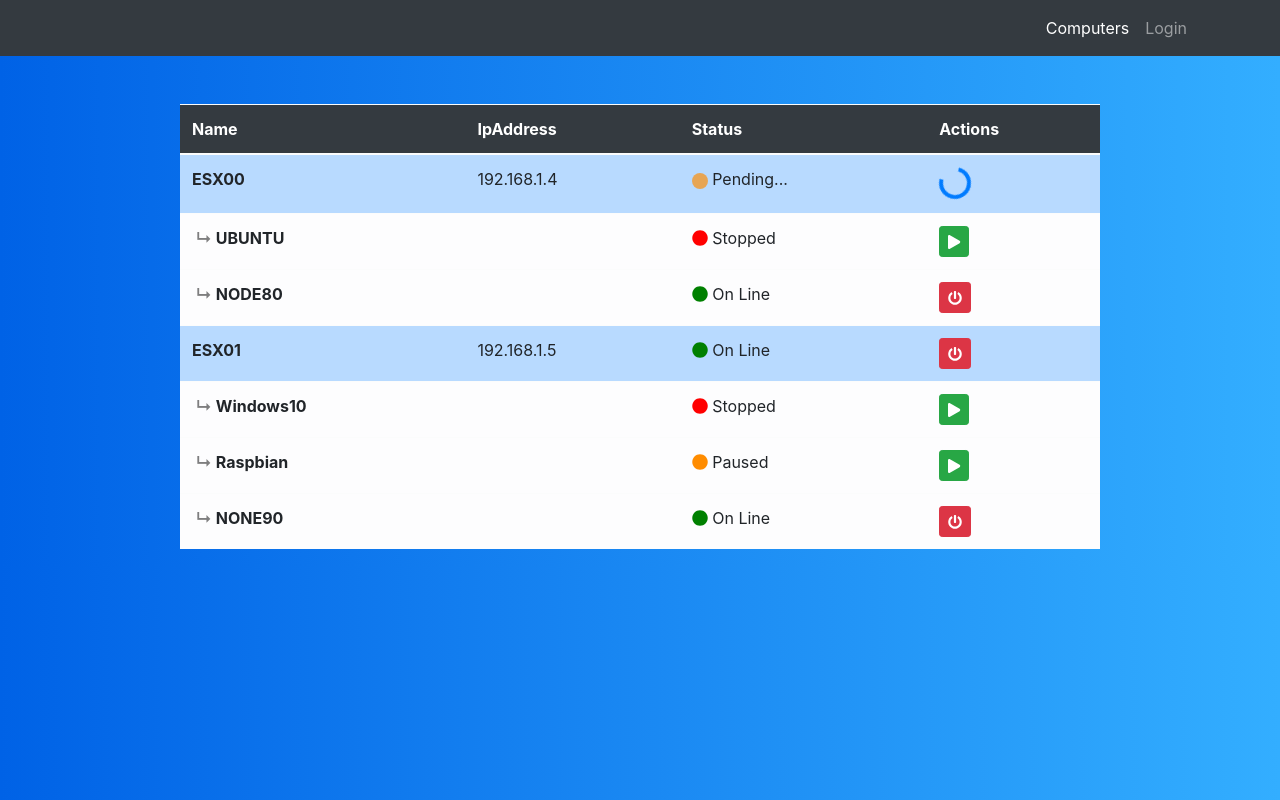
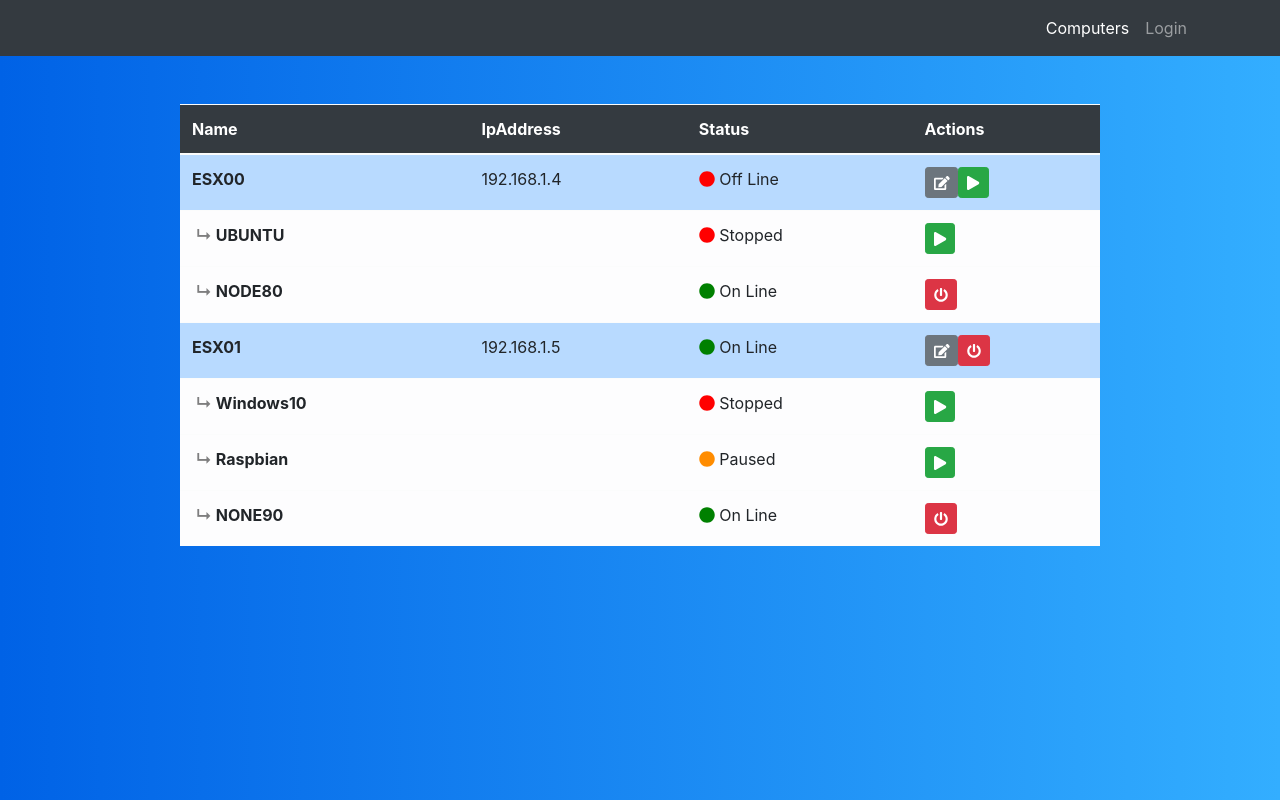
Before and after one commit to alfonsocatanzaro/go-wol-esx, a React (Create React App) app in the folder ui/: page /computers in a window 1280 px wide. Built offline with nearby package versions, Linux system fonts and the light colour scheme.

Commit message:
Actoin methods

```diff
--- a/ui/src/components/ActionButtons.tsx
+++ b/ui/src/components/ActionButtons.tsx
@@ -1,33 +1,53 @@
-import { faPlay, faPowerOff, faPause } from '@fortawesome/free-solid-svg-icons';
+import { faPlay, faPowerOff, faPause, faEdit } from '@fortawesome/free-solid-svg-icons';
 import { FontAwesomeIcon } from '@fortawesome/react-fontawesome';
 import React from 'react';
-import { Status } from '../models/Computer';
+import { Status, CommandAction } from '../models/Computer';
 
 type ActionButtonsProps = {
   status: Status
+  canEdit: boolean
+  actionFn: (_: CommandAction) => void
 }
 
-export function ActionButtons(props: ActionButtonsProps) {
+export function ActionButtons({ status, canEdit, actionFn }: ActionButtonsProps) {
+
+  const edit = (canEdit && status !== 'PENDING') ?
+    (<button
+      className="btn btn-secondary btn-sm"
+      onClick={() => actionFn('EDIT')}><FontAwesomeIcon icon={faEdit} /></button>) :
+    null;
+
   const start =
-    (props.status === 'PAUSED' || props.status === 'OFFLINE' || props.status === 'STOPPED') ?
-      (<button className="btn btn-success btn-sm "><FontAwesomeIcon icon={faPlay} /></button>) :
+    (status === 'PAUSED' || status === 'OFFLINE' || status === 'STOPPED') ?
+      (<button
+        className="btn btn-success btn-sm"
+        onClick={() => actionFn('POWERON')}
+      ><FontAwesomeIcon icon={faPlay} /></button>) :
       null;
 
   const stop =
-    (props.status === 'ONLINE' || props.status === 'RUNNING') ?
-      (<button className="btn btn-danger btn-sm"><FontAwesomeIcon icon={faPowerOff} /></button>) :
+    (status === 'ONLINE' || status === 'RUNNING') ?
+      (<button
+        className="btn btn-danger btn-sm"
+        onClick={() => actionFn('SHUTDOWN')}
+      ><FontAwesomeIcon icon={faPowerOff} /></button>) :
       null;
 
-  const pause = (props.status === 'RUNNING') ?
-    (<button className="btn btn-warning btn-sm"><FontAwesomeIcon icon={faPause} /></button>) :
+  const pause = (status === 'RUNNING') ?
+    (<button
+      className="btn btn-warning btn-sm"
+      onClick={() => actionFn('SUSPEND')}
+    ><FontAwesomeIcon icon={faPause} /></button>) :
     null;
 
-  const spinner = (props.status === 'PENDING') ?
-    (<div className="spinner-border text-primary" role="status">
+  const spinner = (status === 'PENDING') ?
+    (<div className="spinner-border text-primary" style={{
+      marginBottom: '-4px'
+    }} role="status" >
       <span className="sr-only">Loading...</span>
-    </div>) :
+    </div >) :
     null;
 
-  return (<>{start}{pause}{stop}{spinner}</>)
+  return (<>{edit}{start}{pause}{stop}{spinner}</>)
 
 }
--- a/ui/src/components/ComputerRow.tsx
+++ b/ui/src/components/ComputerRow.tsx
@@ -1,38 +1,54 @@
-import React, { ReactElement } from 'react';
-import { Computer, ChildComputer } from '../models/Computer';
+import React, { ReactElement, useCallback } from 'react';
+import { Computer, ChildComputer, ComputerActionArgs, CommandAction } from '../models/Computer';
 import { StatusIndicator } from './StatusIndicator';
 import { ActionButtons } from './ActionButtons';
 
 type ComputerRowProps = {
   computer: Computer,
-  index: number
+  commandHandler: (_: ComputerActionArgs) => void
 }
 
 
-export default function ComputerRow({ computer, index }: ComputerRowProps): ReactElement {
 
-  const child = (chi: ChildComputer[] | null) => {
-    if (chi == null || chi.length === 0) return null;
 
-    return chi.map((c, i) => {
+export default function ComputerRow({ computer, commandHandler }: ComputerRowProps): ReactElement {
+
+  const actionFn = useCallback((action: CommandAction, computer: Computer, child?: ChildComputer) => {
+    const arg: ComputerActionArgs = {
+      computer, child, action
+    }
+    commandHandler(arg);
+  }, []);
+
+  const child = (children: ChildComputer[], computer: Computer | null) => {
+    if (children == null || children.length === 0 || computer == null) return null;
+
+    return children.map((child, index) => {
       return (
-        <tr key={index * 1000 + i}>
-          <th scope="row">&nbsp;<span className="text-black-50">↳</span>&nbsp;{c.Name}</th>
-          <td>{c.IPAddress}</td>
-          <td><StatusIndicator status={c.Status} /></td>
-          <td><ActionButtons status={c.Status} /></td>
+        <tr key={((computer.ID * 100) + index + 1).toString()}>
+          <th scope="row">&nbsp;<span className="text-black-50">↳</span>&nbsp;{child.Name}</th>
+          <td>{child.IPAddress}</td>
+          <td><StatusIndicator status={child.Status} /></td>
+          <td><ActionButtons
+            status={child.Status}
+            canEdit={false}
+            actionFn={(action) => actionFn(action, computer, child)} /></td>
         </tr>
       )
     })
   }
 
   return (<>
-    <tr key={index * 1000} className="table-primary">
-      <th scope="row">{computer.Name}</th>
+    <tr key={(computer.ID * 100).toString()} className="table-primary">
+      <th scope="row">{computer.Name} </th>
       <td>{computer.IPAddress}</td>
       <td><StatusIndicator status={computer.Status} /></td>
-      <td><ActionButtons status={computer.Status} /></td>
+      <td><ActionButtons
+        status={computer.Status}
+        canEdit={true}
+        actionFn={(action) => actionFn(action, computer)}
+      /></td>
     </tr>
-    {child(computer.Child)}
+    {child(computer.Child, computer)}
   </>)
 }
--- a/ui/src/models/Computer.ts
+++ b/ui/src/models/Computer.ts
@@ -9,4 +9,10 @@ export interface Computer {
 
 export type ChildComputer = Exclude<Computer, ["IPAddress", "Child"]>;
 
+export type ComputerActionArgs = {
+  computer: Computer,
+  child?: ChildComputer,
+  action: CommandAction,
+}
+export type CommandAction = "POWERON" | "SUSPEND" | "SHUTDOWN" | "EDIT";
 export type Status = "" | "ONLINE" | "OFFLINE" | "PAUSED" | "STOPPED" | "RUNNING" | "PENDING"
--- a/ui/src/pages/Computers.tsx
+++ b/ui/src/pages/Computers.tsx
@@ -1,18 +1,15 @@
-import React from 'react';
+import React, { useCallback } from 'react';
 import ComputerRow from '../components/ComputerRow';
-import { Computer, ChildComputer } from '../models/Computer';
+import { Computer, ChildComputer, ComputerActionArgs } from '../models/Computer';
 
-//TODO list of PC
-//TODO simple host component
-//TODO esxi host component
-
+// TODO: Obtain computerd from api service
 
 const computers: Computer[] = [
   {
     "ID": 1,
     "Name": "ESX00",
     "IPAddress": "192.168.1.4",
-    "Status": "PENDING",
+    "Status": "OFFLINE",
     "Child": [
       {
         "ID": 5,
@@ -52,9 +49,16 @@ const computers: Computer[] = [
 ];
 
 
+
+
 function Computers() {
+
+  const commandHandler = useCallback((c: ComputerActionArgs) => {
+    console.log(`${c.computer.Name} ${c.action} ${c.child && c.child.Name}`)
+  }, []);
+
+
   return (
-
     <div className="row">
       <div className="col-1"></div>
       <div className="col-10">
@@ -70,7 +74,10 @@ function Computers() {
           <tbody>
             {computers.map((v, i) => {
               return (
-                <ComputerRow computer={v} index={i} />
+                <ComputerRow
+                  key={v.ID}
+                  computer={v}
+                  commandHandler={(arg) => commandHandler(arg)} />
               )
             })}
           </tbody>
```
